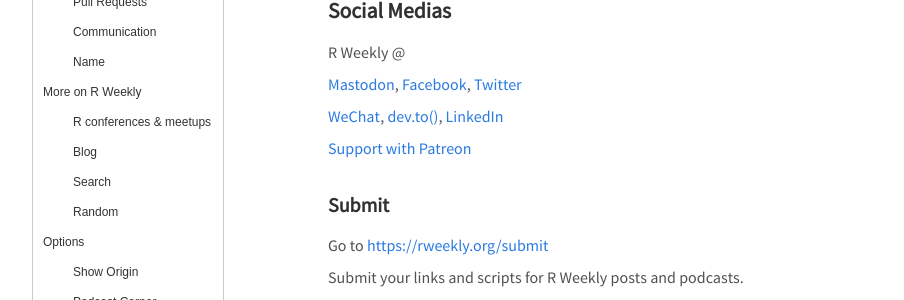
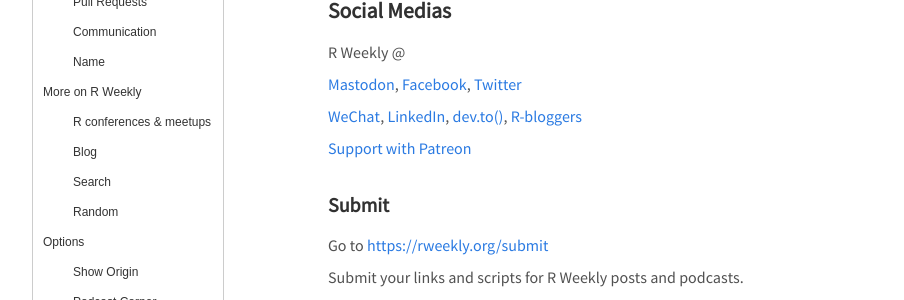
Before and after one commit to rweekly/rweekly.org, a Jekyll site: the page built from about.md, in a window 1280 px wide and 900 px high, scrolled down 359 px. Shown: the part 154-454 px from the top of the window, without its empty margins (32-936 px from the left). Built offline with Jekyll 4.4.1, drawn with Linux system fonts in a browser that asks for light colours; emoji names are drawn with the system emoji font; comment, search, counter and statistics services are not loaded.

Commit message:
Add r-bloggers link to about page

```diff
--- a/about.md
+++ b/about.md
@@ -23,7 +23,7 @@
 
 [Mastodon](https://mastodon.social/@rweekly), [Facebook](https://facebook.com/rweekly), [Twitter](https://twitter.com/rweekly_org)
 
-[WeChat](/wechat.html), [dev.to()](https://dev.to/rweekly), [LinkedIn](https://www.linkedin.com/company/rweekly)
+[WeChat](/wechat.html), [LinkedIn](https://www.linkedin.com/company/rweekly), [dev.to()](https://dev.to/rweekly), [R-bloggers](https://www.r-bloggers.com)
 
 [Support with Patreon](https://www.patreon.com/rweekly)
 
```
